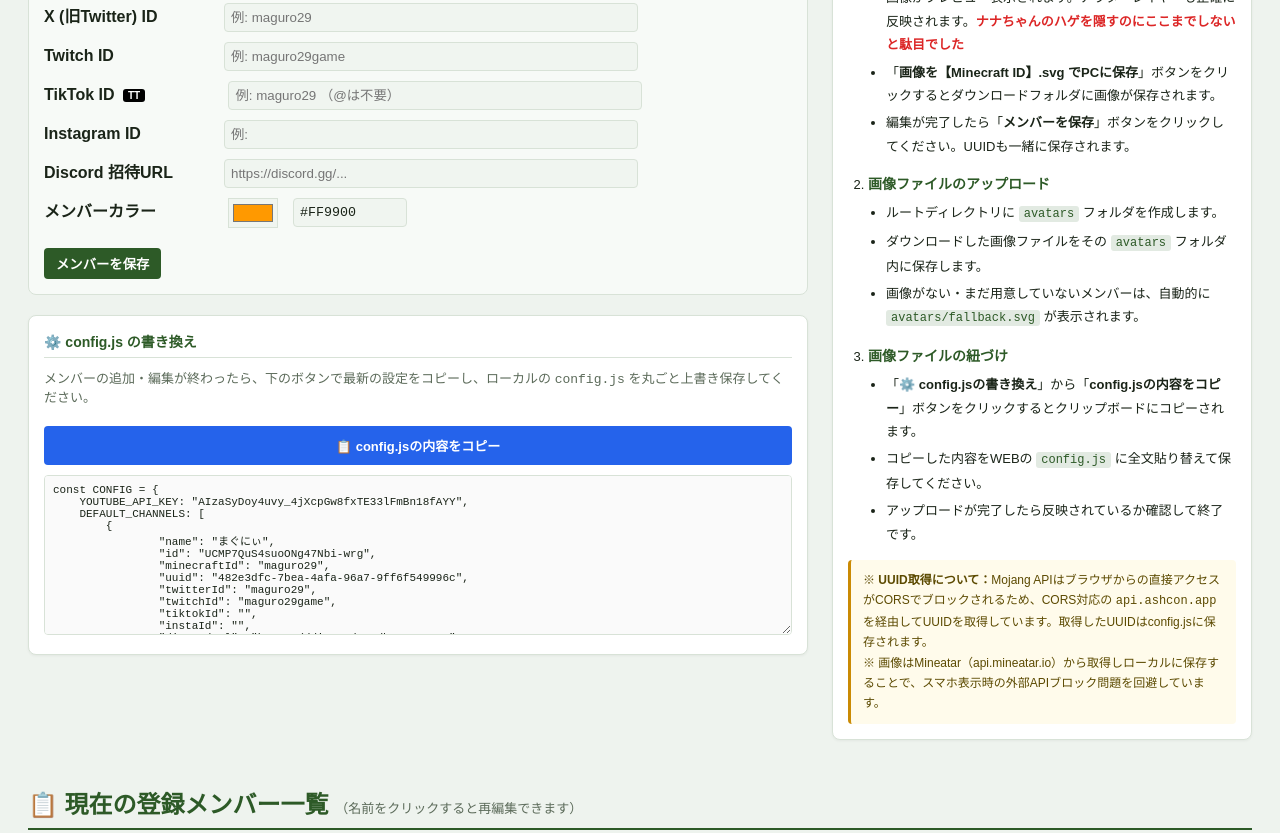
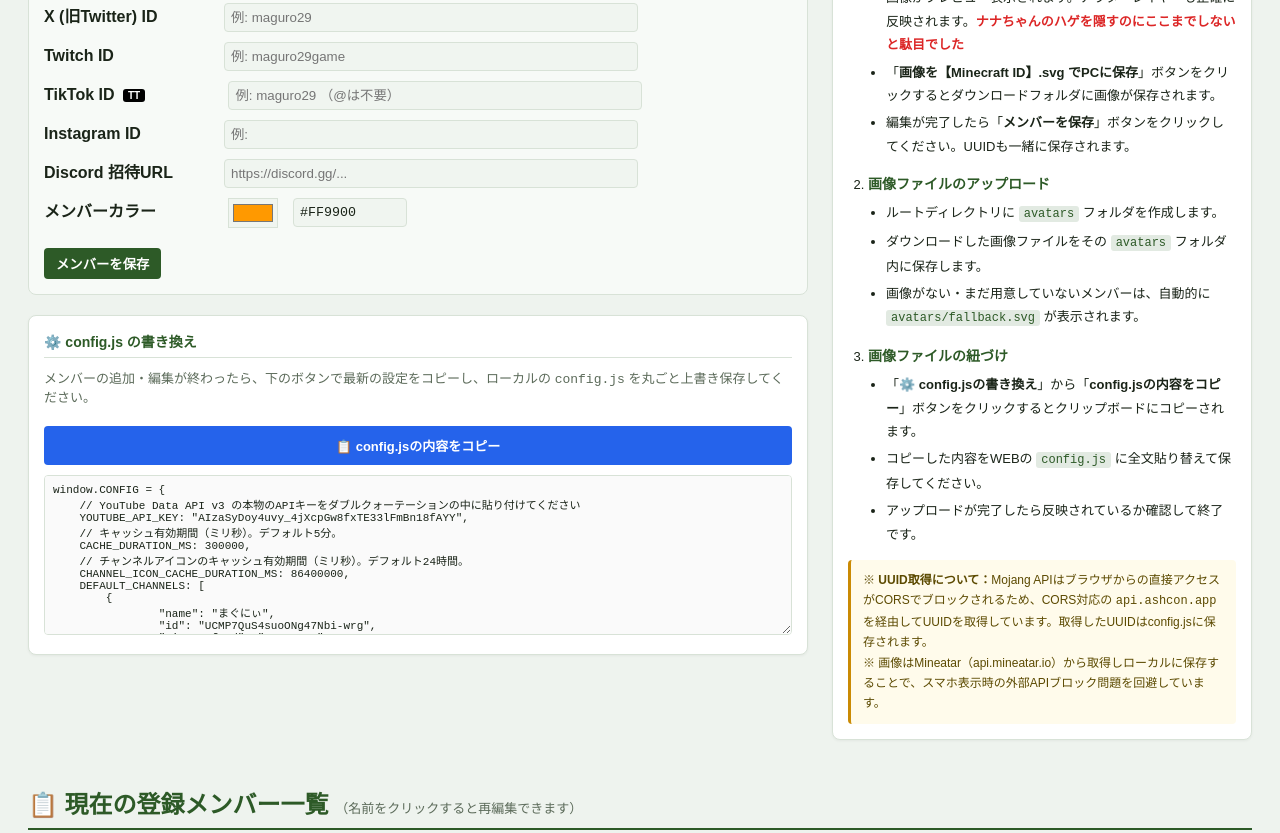
Before and after one commit to SHUN-CHACHA/homekura-live, a plain HTML site: page admin-7b9a4c2e.html in a window 1280 px wide. Shown: the part 388-1221 px from the top of the page. Drawn offline with Linux system fonts and the light colour scheme.

Commit message:
Refactor CONFIG access and improve cache settings

```diff
--- a/admin-7b9a4c2e.html
+++ b/admin-7b9a4c2e.html
@@ -297,7 +297,7 @@ let uuidTimer   = null;
 function initAdmin() {
     const saved = localStorage.getItem('custom_channels');
     if (saved) { channels = JSON.parse(saved); }
-    else if (typeof CONFIG !== 'undefined' && CONFIG.DEFAULT_CHANNELS) { channels = [...CONFIG.DEFAULT_CHANNELS]; }
+    else if (window.CONFIG?.DEFAULT_CHANNELS) { channels = [...window.CONFIG.DEFAULT_CHANNELS]; }
     renderMemberList();
     updateConfigOutput();
 }
@@ -673,9 +673,13 @@ function updateConfigOutput() {
         const pureMcId = cleanMcId(ch.minecraftId);
         return { ...ch, avatarImg: pureMcId ? `avatars/${pureMcId}.svg` : "" };
     });
-    const apiKey = (typeof CONFIG !== 'undefined' && CONFIG.YOUTUBE_API_KEY) ? CONFIG.YOUTUBE_API_KEY : "YOUR_API_KEY";
+    const cfg    = (typeof CONFIG !== 'undefined') ? CONFIG : (window.CONFIG || {});
+    const apiKey = cfg.YOUTUBE_API_KEY || "YOUR_API_KEY";
+    // キャッシュ設定は元の値を引き継ぐ（なければデフォルト）
+    const cacheDuration     = cfg.CACHE_DURATION_MS          ?? (5  * 60 * 1000);
+    const iconCacheDuration = cfg.CHANNEL_ICON_CACHE_DURATION_MS ?? (24 * 60 * 60 * 1000);
     document.getElementById('configOutput').value =
-        `const CONFIG = {\n    YOUTUBE_API_KEY: "${apiKey}",\n    DEFAULT_CHANNELS: ${JSON.stringify(formatted, null, 8)}\n};`;
+        `window.CONFIG = {\n    // YouTube Data API v3 の本物のAPIキーをダブルクォーテーションの中に貼り付けてください\n    YOUTUBE_API_KEY: "${apiKey}",\n    // キャッシュ有効期間（ミリ秒）。デフォルト5分。\n    CACHE_DURATION_MS: ${cacheDuration},\n    // チャンネルアイコンのキャッシュ有効期間（ミリ秒）。デフォルト24時間。\n    CHANNEL_ICON_CACHE_DURATION_MS: ${iconCacheDuration},\n    DEFAULT_CHANNELS: ${JSON.stringify(formatted, null, 8)}\n};`;
 }
 
 function exportConfig() {
```
